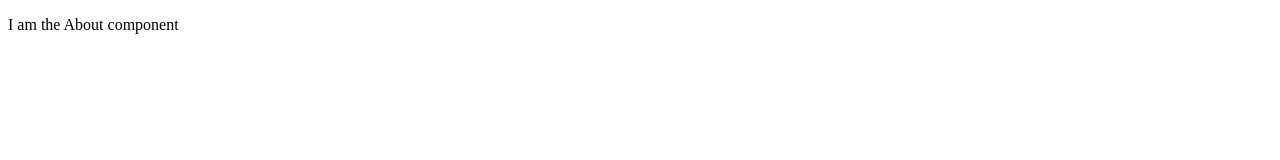
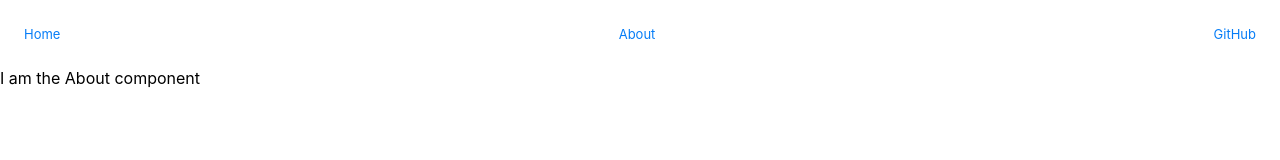
Before and after one commit to Nutod/react-projects, a React app in the folder tracker/: page /about in a window 1280 px wide. Built offline with nearby package versions, Linux system fonts and the light colour scheme; some packages are replaced by stand-ins of ours.

Commit message:
Added new changes

```diff
--- a/tracker/components/layout.js
+++ b/tracker/components/layout.js
@@ -2,15 +2,15 @@ import React from "react"
 import Head from "next/head"
 import Nav from "./nav"
 
-function Layout(woozy) {
-  console.log(woozy)
+function Layout({ children }) {
   return (
     <>
       <Head>
-        <title>Home</title>
+        <title>Tracker Home</title>
         <link rel="icon" href="/favicon.ico" />
       </Head>
       <Nav />
+      {children}
     </>
   )
 }
--- a/tracker/components/nav.js
+++ b/tracker/components/nav.js
@@ -3,7 +3,7 @@ import Link from "next/link"
 
 // Like what is going on here 😀
 const links = [
-  { href: "https://zeit.co/now", label: "ZEIT" },
+  { href: "/about", label: "About" },
   { href: "https://github.com/zeit/next.js", label: "GitHub" },
 ].map(link => {
   link.key = `nav-link-${link.href}-${link.label}`
--- a/tracker/pages/about.js
+++ b/tracker/pages/about.js
@@ -1,9 +1,10 @@
-function About(woozy, props) {
-  console.log(woozy, props)
+import Layout from "../components/layout"
+
+function About() {
   return (
-    <div>
+    <Layout>
       <p>I am the About component</p>
-    </div>
+    </Layout>
   )
 }
 
```
